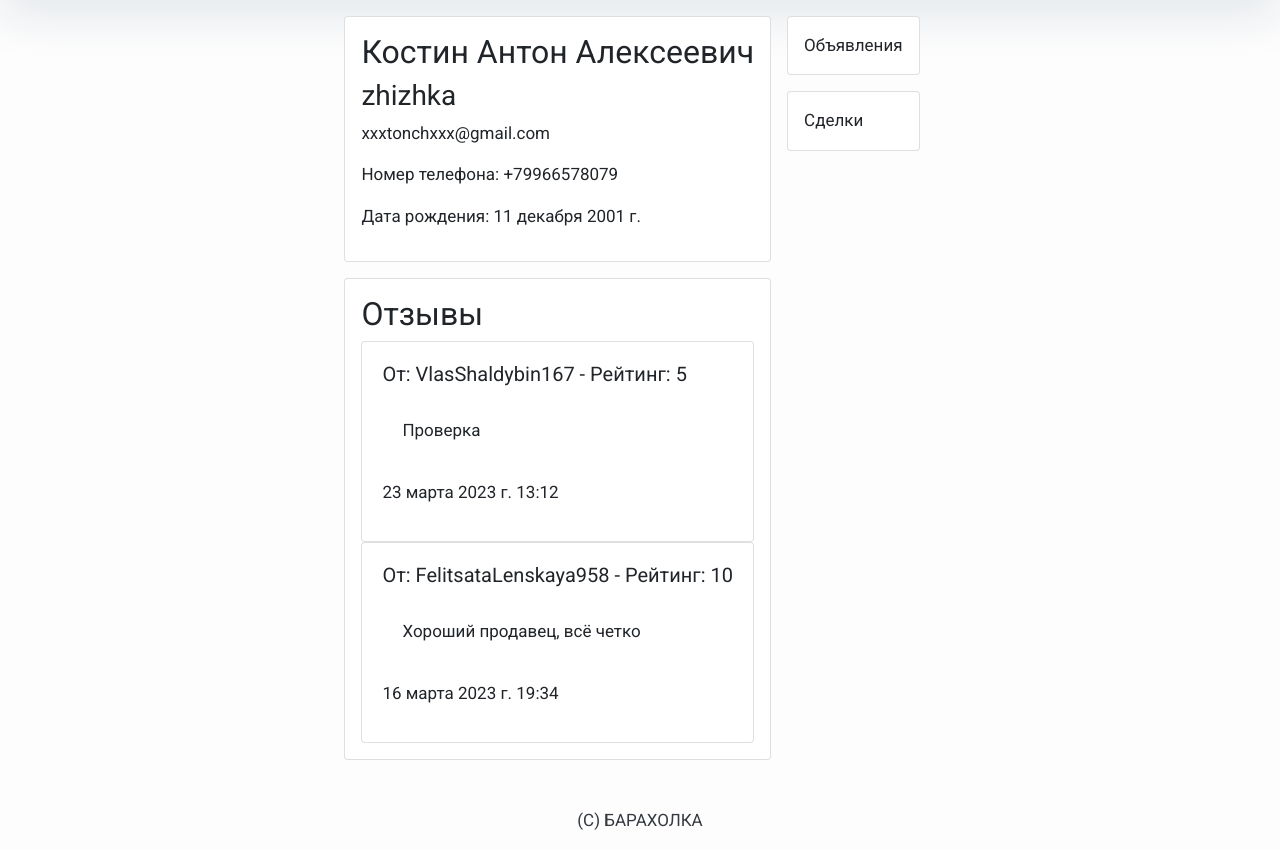
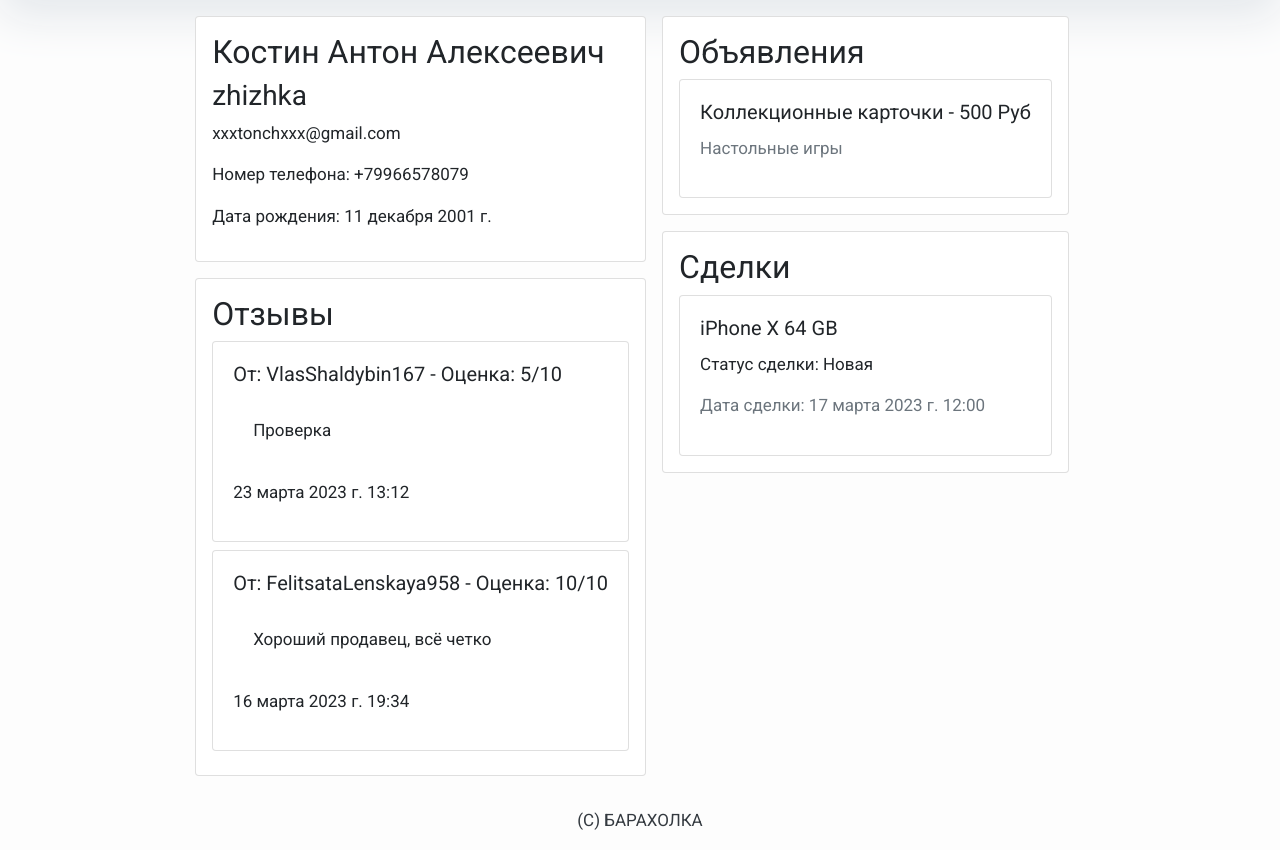
Before and after one commit to zhizhkaa/barakholka, a Django app: page /account/ in a window 1280 px wide. Shown: the part 107-957 px from the top of the page. Run offline with Django 4.2, Linux system fonts and the light colour scheme; a user stored in the database is signed in; data comes from the database, SQL or seed files in the repository; both versions use the stored data as it was after the commit; some libraries are stand-ins or nearby versions.

Commit message:
Личный кабинет

```diff
--- a/avito/views.py
+++ b/avito/views.py
@@ -1,7 +1,7 @@
 from unicodedata import category
 from django.shortcuts import render, get_object_or_404
 from django.contrib.auth.decorators import login_required
-from .models import CustomUser, Post, File, PostCategory, Comment
+from .models import CustomUser, Deal, Post, File, PostCategory, Comment
 from django.db.models import Q
 
 
@@ -30,4 +30,6 @@ def search(request):
 def account(request):
     current_user = request.user
     reviews = Comment.objects.filter(user=current_user.id).order_by('-created')
-    return render(request, 'account.html', {'reviews' : reviews})
+    posts = Post.objects.filter(seller=current_user.id).order_by('-post_id')
+    deals = Deal.objects.filter(buyer=current_user.id).order_by('status')
+    return render(request, 'account.html', {'reviews' : reviews, 'posts' : posts, 'deals' : deals})
--- a/templates/account.html
+++ b/templates/account.html
@@ -16,12 +16,12 @@
                 </div>
             </div>
             <!-- Карточка отзывов -->
-            <div class="card p-3 mb-3">
+            <div class="card p-3">
                 <h2> Отзывы </h2>
                 {% for review in reviews %}
-                <div class="card">
+                <div class="card mb-2">
                     <div class="card-body">
-                        <h5 class="card-title"> От: {{ review.user_comment }} - Рейтинг: {{ review.rating }} </h5>
+                        <h5 class="card-title"> От: {{ review.user_comment }} - Оценка: {{ review.rating }}/10 </h5>
                         <p class="card-body"> {{ review.text }} </p>
                         <p> {{ review.created }} </p>
                     </div>
@@ -32,11 +32,28 @@
         <div class="d-flex flex-column px-3">
             <!-- Карточка Объявления -->
             <div class="card p-3 mb-3">
-                Объявления
+                <h2> Объявления </h2>
+                {% for post in posts %}
+                <div class="card">
+                    <div class="card-body">
+                        <h5 class="card-title"> {{ post.title }} - {{ post.price}} Руб </h5>
+                        <p class="text-muted"> {{ post.category }} </p>
+                    </div>
+                </div>
+                {% endfor %}
             </div>
             <!-- Карточка сделки -->
             <div class="card p-3 mb-3">
-                Сделки
+                <h2> Сделки </h2>
+                {% for deal in deals %}
+                <div class="card">
+                    <div class="card-body">
+                        <h5 class="card-title"> {{ deal.post }} </h5>
+                        <p class="card-text"> Статус сделки: {{ deal.status}} <p>
+                        <p class="text-muted"> Дата сделки: {{ deal.date }} </p>
+                    </div>
+                </div>
+                {% endfor %}
             </div>
         </div>
     </div>
--- a/templates/post_detail.html
+++ b/templates/post_detail.html
@@ -14,8 +14,10 @@
       <div class="card-body">
         <p class="card-text">{{ post.status }} - {{ post.seller }} </p>
         <h1>{% block title %} {{ post.title }} {% endblock title %}</h1>
+        <p class="card-text "> {{ post.address }}</p>
         <p class="text-muted"> {{ post.category }}</p>
         <h2 class="card-text"> {{ post.price }} Руб </h2>
+
         <p class="scrollmenu">
           {% for file in files %}
           {% if post.post_id == file.post_id %}
@@ -23,6 +25,7 @@
           {% endif %}
           {% endfor %}
         </p>
+
         <p class="card-text "> {{ post.description }}</p>
 
         <div class="input-group-append">
```
Also changed, not shown: db.sqlite3.
